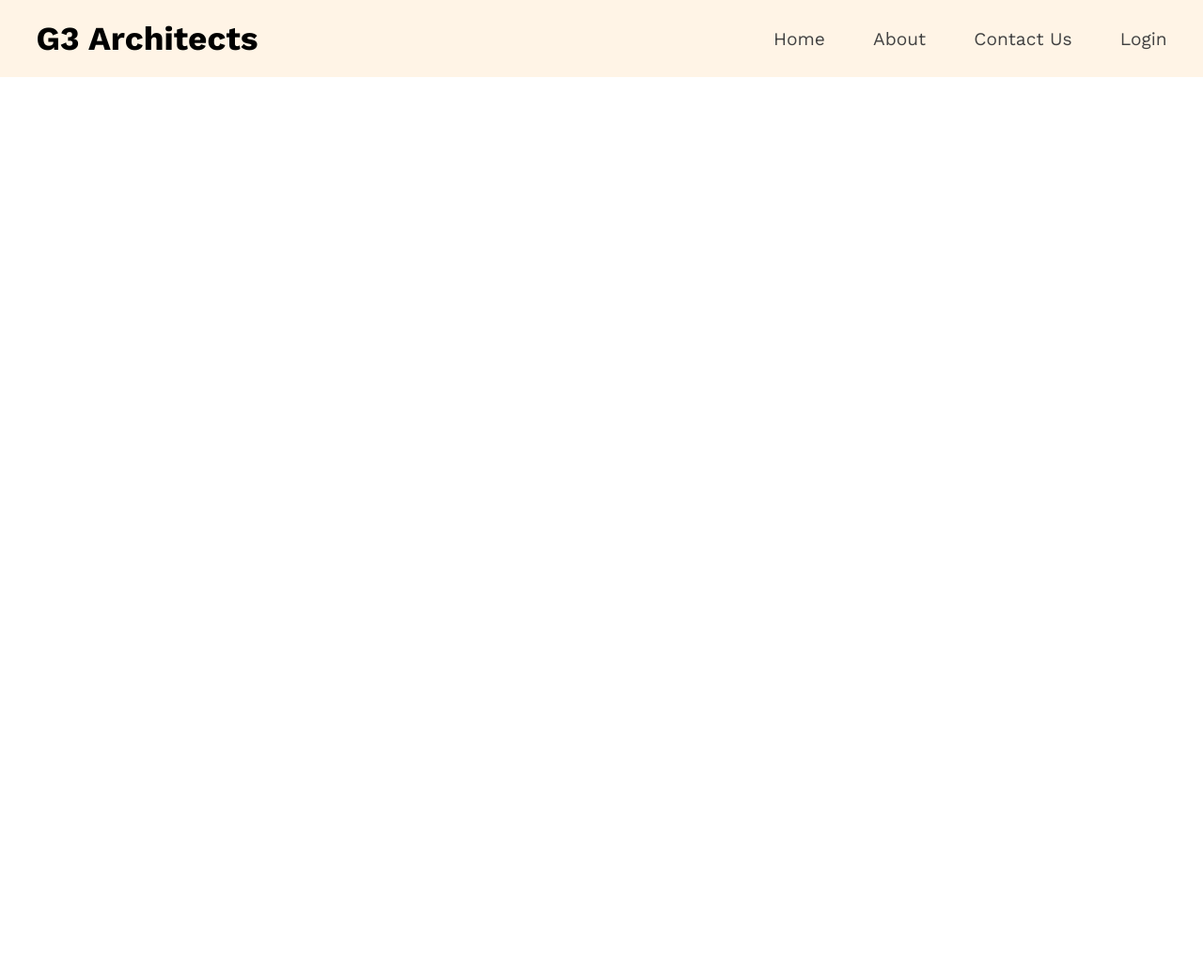
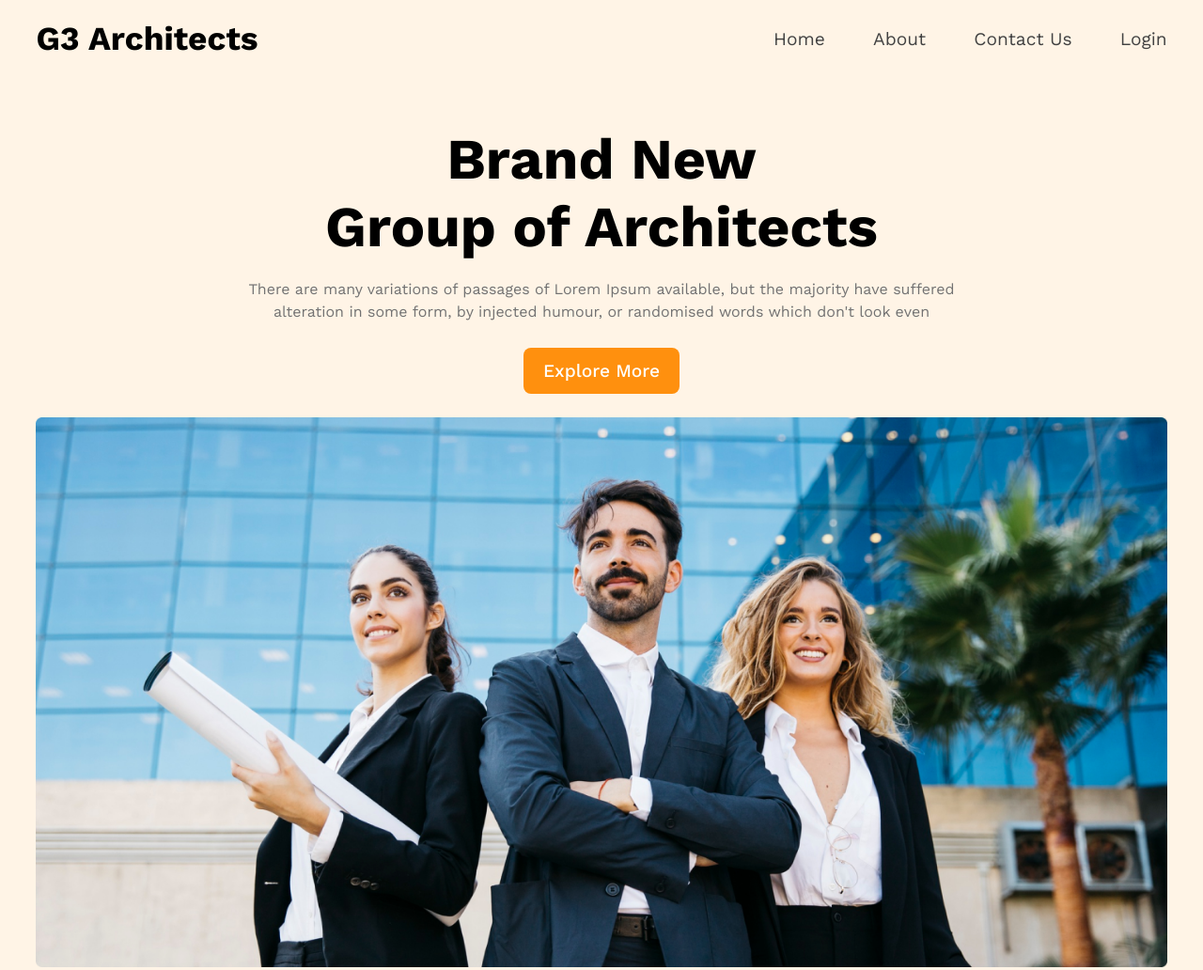
Before and after one commit to purnadebpaul64/ph-architects, a plain HTML site: page index.html in a window 1280 px wide. Shown: the whole page at 94% size. Before the commit the page ends 800 px from the top, so only its background shows below. Drawn offline with nearby package versions, Linux system fonts and the light colour scheme.

Commit message:
added hero section

```diff
--- a/index.html
+++ b/index.html
@@ -23,6 +23,18 @@
           </div>
         </nav>
       </section>
+      <section class="hero container">
+        <div class="hero-content">
+          <h1>Brand New <br />Group of Architects</h1>
+          <p>
+            There are many variations of passages of Lorem Ipsum available, but
+            the majority have suffered alteration in some form, by injected
+            humour, or randomised words which don't look even
+          </p>
+          <button class="primary-btn">Explore More</button>
+        </div>
+        <img src="images/banner.png" alt="" />
+      </section>
     </header>
     <main></main>
     <footer></footer>
--- a/styles/style.css
+++ b/styles/style.css
@@ -5,13 +5,6 @@
   box-sizing: border-box;
   font-family: "Work Sans", serif;
 }
-.container {
-  max-width: 1440px;
-  padding: 0 3vw;
-  margin: 0 auto;
-}
-
-/* ===== common style ===== */
 :root {
   --td-1: #131313;
   --td-2: #424242;
@@ -21,6 +14,25 @@
   --td-6: #e7e7e7;
   --td-7: #f3f3f3;
   --bg-c: rgba(255, 144, 14, 0.1);
+  --pri-c: #ff900e;
+}
+
+/* ===== common style ===== */
+
+.container {
+  max-width: 1440px;
+  padding: 0 3vw;
+  margin: 0 auto;
+}
+.primary-btn {
+  padding: 1vw 1.6vw;
+  background-color: var(--pri-c);
+  color: #ffffff;
+  font-size: 1.2rem;
+  font-weight: 500;
+  border: none;
+  border-radius: 8px;
+  margin: 2vw 0;
 }
 
 /* ===== Navigation Section ===== */
@@ -49,3 +61,25 @@ nav {
   font-size: 2.2rem;
   font-weight: 700;
 }
+
+/* ===== Hero Section ====== */
+.hero {
+  padding-top: 4vw;
+  padding-bottom: 2rem;
+}
+.hero h1 {
+  font-size: 3.8rem;
+  margin-bottom: 1.5vw;
+}
+.hero P {
+  line-height: 1.5rem;
+  color: var(--td-3);
+}
+.hero img {
+  width: 100%;
+}
+.hero-content {
+  text-align: center;
+  width: 60vw;
+  margin: 0 auto;
+}
```
